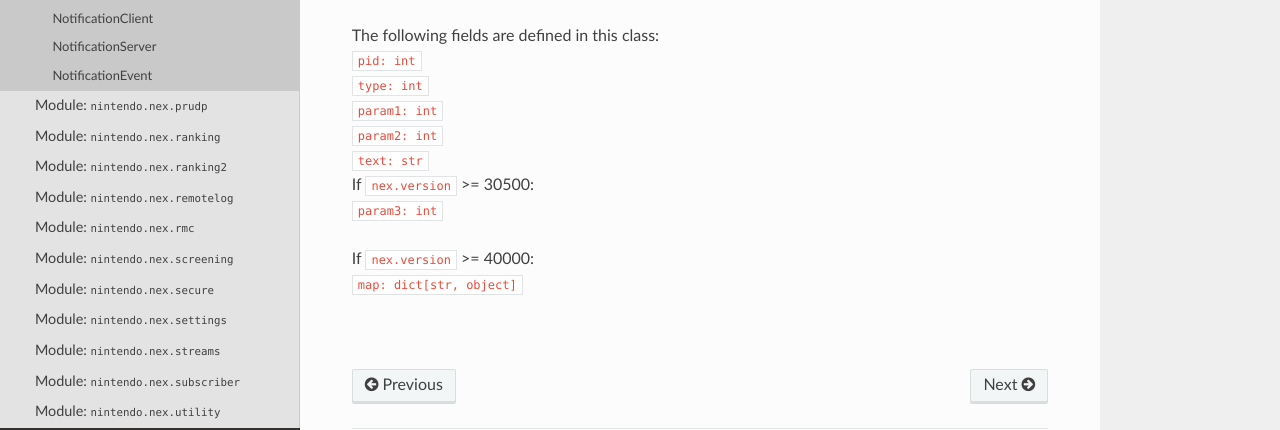
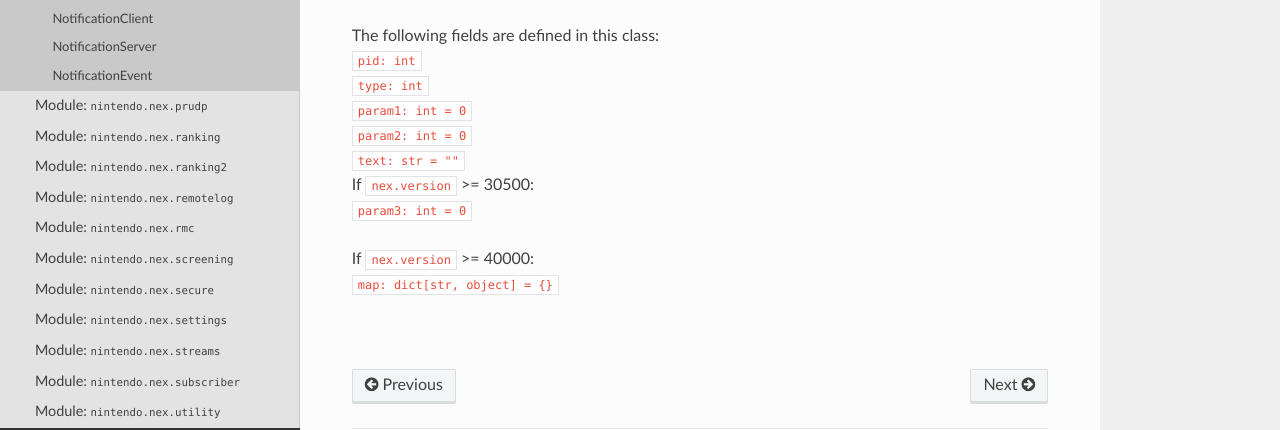
Before and after one commit to kinnay/NintendoClients, an MkDocs documentation site: the page built from docs/reference/nex/notification.md, in a window 1280 px wide and 900 px high, scrolled down 616 px. Shown: the part 402-832 px from the top of the window. Built offline with MkDocs 1.6.1, drawn with Linux system fonts in a browser that asks for light colours; nearby versions of some CDN libraries.

Commit message:
Add default values to NotificationEvent members

```diff
--- a/docs/reference/nex/notification.md
+++ b/docs/reference/nex/notification.md
@@ -36,15 +36,15 @@
 <span class="docs">
 <code>pid: int</code><br>
 <code>type: int</code><br>
-<code>param1: int</code><br>
-<code>param2: int</code><br>
-<code>text: str</code><br>
+<code>param1: int = 0</code><br>
+<code>param2: int = 0</code><br>
+<code>text: str = ""</code><br>
 If `nex.version` >= 30500:<br>
 <span class="docs">
-<code>param3: int</code><br>
+<code>param3: int = 0</code><br>
 </span><br>
 If `nex.version` >= 40000:<br>
 <span class="docs">
-<code>map: dict[str, object]</code><br>
+<code>map: dict[str, object] = {}</code><br>
 </span><br>
 </span><br>
```
Also changed, not shown: 2 other files.
